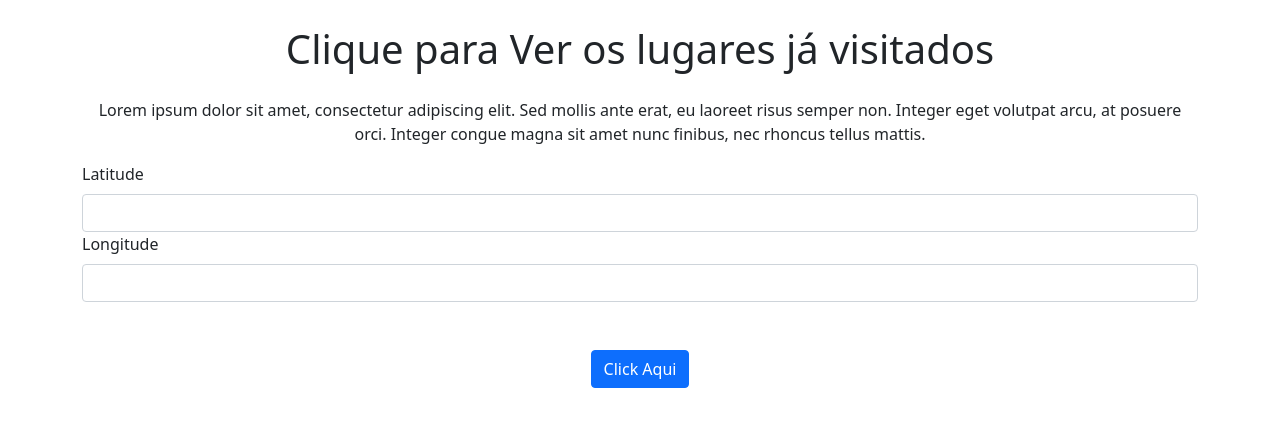
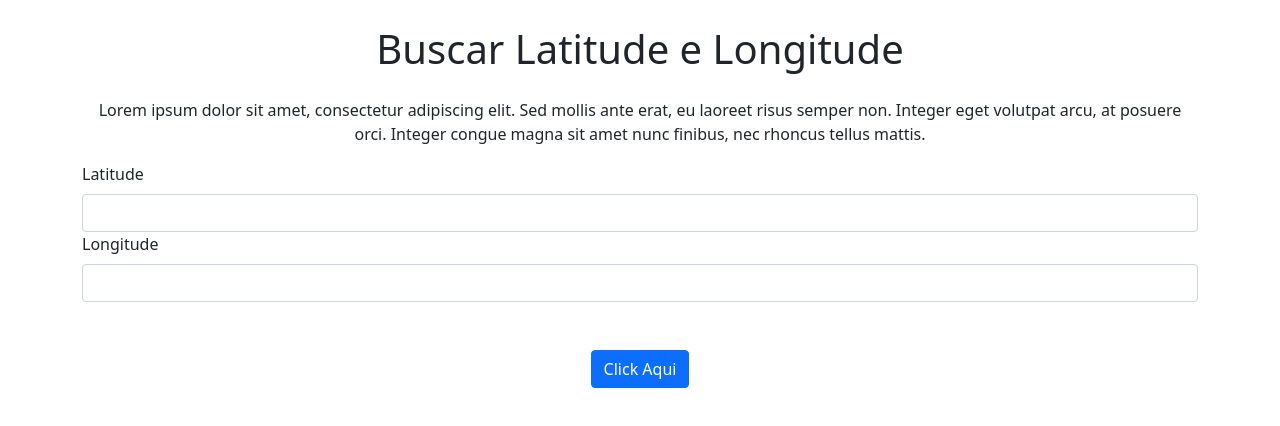
Before and after one commit to MoreiraJulia/app-lugares-visitados, a website: page MyApp/www/index.html in a window 1280 px wide. Drawn offline with Linux system fonts and the light colour scheme; some packages are replaced by stand-ins of ours.

Commit message:
Atualizações

```diff
--- a/MyApp/www/index.html
+++ b/MyApp/www/index.html
@@ -9,7 +9,7 @@
   <link rel="stylesheet" href="css/bootstrap.min.css">
 </head>
 <body>
-  <h1 class="text-center title-topo">Clique para Ver os lugares já visitados</h1>
+  <h1 class="text-center title-topo">Buscar Latitude e Longitude</h1>
   <div class="container">
     <p class="text-introdutorio">Lorem ipsum dolor sit amet, consectetur adipiscing elit. Sed mollis ante erat, eu laoreet risus semper non. Integer eget volutpat arcu, at posuere orci. Integer congue magna sit amet nunc finibus, nec rhoncus tellus mattis. </p>
   </div>
```
